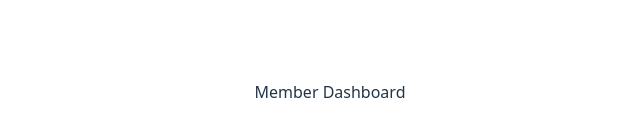
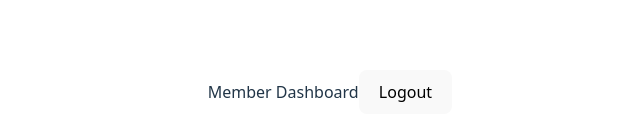
Before and after one commit to christyxavier777/gms, a React (Vite) app: page / in a window 1280 px wide. Both pictures are taken after typing "name@example.com", "Sample123" into the empty fields and a click on the button "Login". Shown: the part 308-448 px from the top of the page, without its empty margins (310-950 px from the left). Built offline with nearby package versions, Linux system fonts and the light colour scheme.

Commit message:
frontend: logout clears auth state and localStorage

```diff
--- a/src/context/AuthContext.jsx
+++ b/src/context/AuthContext.jsx
@@ -13,8 +13,13 @@ export function AuthProvider({ children }) {
     }
   }, [])
 
+  const logout = () => {
+    setUser(null)
+    localStorage.removeItem("user")
+  }
+
   return (
-    <AuthContext.Provider value={{ user, loading, setUser, setLoading }}>
+    <AuthContext.Provider value={{ user, loading, setUser, setLoading, logout }}>
       {children}
     </AuthContext.Provider>
   )
--- a/src/pages/MemberDashboard.jsx
+++ b/src/pages/MemberDashboard.jsx
@@ -1,3 +1,14 @@
+import { useAuth } from '../context/AuthContext'
+import { useNavigate } from 'react-router-dom'
+
 export default function MemberDashboard() {
-  return <div>Member Dashboard</div>
+  const { logout } = useAuth()
+  const navigate = useNavigate()
+
+  return (
+    <div>
+      Member Dashboard
+      <button onClick={() => { logout(); navigate('/'); }}>Logout</button>
+    </div>
+  )
 }
```
